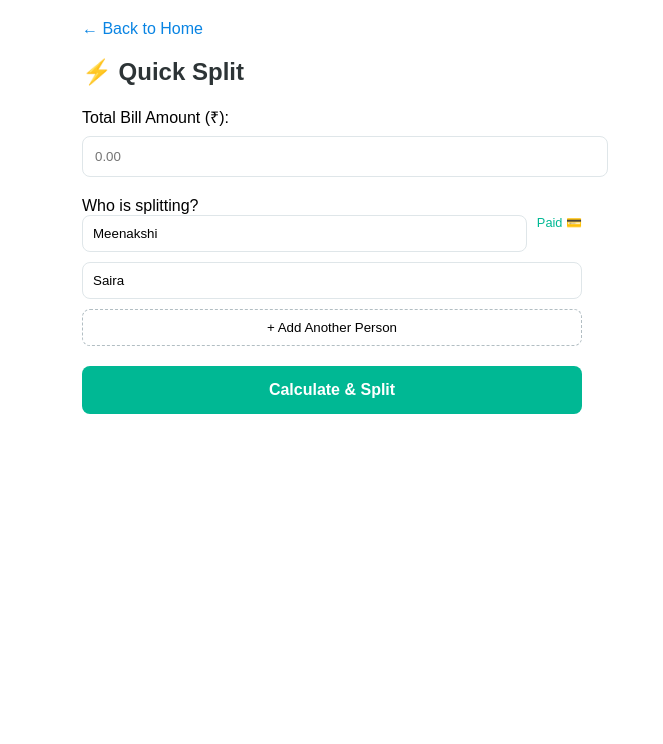
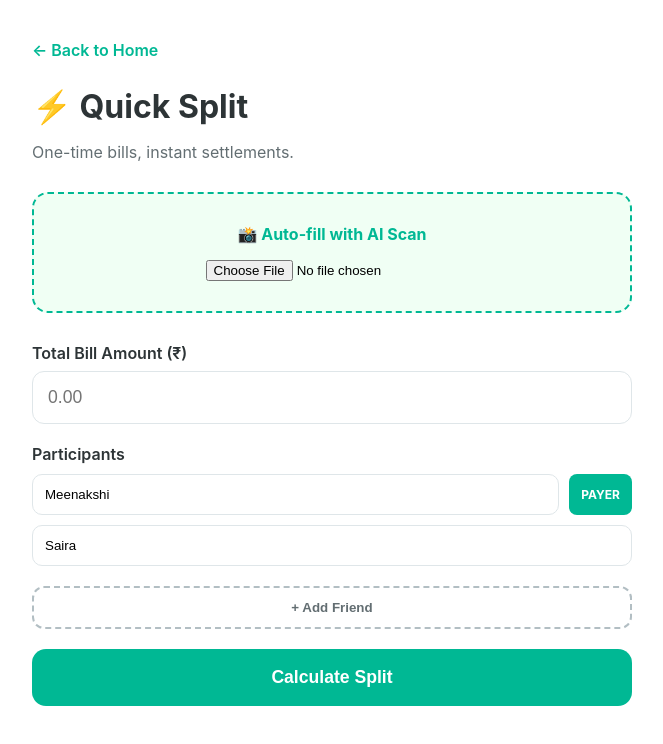
Before and after one commit to mee-nakshiii/splitmint, a React (Create React App) app: page /quick-split in a window 1280 px wide. Shown: the top 744 px of the page, without its empty margins (308-971 px from the left). Built offline with nearby package versions, Linux system fonts and the light colour scheme.

Commit message:
Add Gemini AI bill scanning and polished QuickSplit UI

```diff
--- a/package.json
+++ b/package.json
@@ -3,6 +3,7 @@
   "version": "0.1.0",
   "private": true,
   "dependencies": {
+    "@google/generative-ai": "^0.24.1",
     "@testing-library/dom": "^10.4.1",
     "@testing-library/jest-dom": "^6.9.1",
     "@testing-library/react": "^16.3.2",
--- a/src/pages/QuickSplit.js
+++ b/src/pages/QuickSplit.js
@@ -1,22 +1,40 @@
 import React, { useState } from 'react';
 import { Link } from 'react-router-dom';
 import { minimizeTransactions } from '../utils/settlement';
-// We will use this for the QR code in the next sub-step
+import { scanBill } from '../utils/gemini';
 import { QRCodeSVG } from 'qrcode.react';
 
 const QuickSplit = () => {
   const [amount, setAmount] = useState('');
   const [names, setNames] = useState(['Meenakshi', 'Saira']);
   const [results, setResults] = useState([]);
+  const [isScanning, setIsScanning] = useState(false);
 
-  // Function to add a new input box for another friend
   const addPerson = () => {
     setNames([...names, '']);
   };
 
+  const handleScan = async (e) => {
+    const file = e.target.files[0];
+    if (!file) return;
+
+    setIsScanning(true);
+    try {
+      const detectedAmount = await scanBill(file);
+      if (detectedAmount) {
+        const cleanAmount = detectedAmount.replace(/[^0-9.]/g, '');
+        setAmount(cleanAmount);
+      }
+    } catch (error) {
+      console.error("Scanning failed", error);
+      alert("Gemini couldn't read the bill. Please enter manually.");
+    }
+    setIsScanning(false);
+  };
+
   const handleCalculate = () => {
     if (!amount || names.some(n => n === '')) {
-      alert("Please enter an amount and all names!");
+      alert("Please enter a total amount and all names.");
       return;
     }
 
@@ -24,66 +42,182 @@ const QuickSplit = () => {
     const share = total / names.length;
     const balances = {};
 
-    // Logic: The first person in the list is the one who paid
-    names.forEach((name, index) => {
-      balances[name] = index === 0 ? total - share : -share;
+    names.forEach((name, i) => {
+      balances[name] = i === 0 ? total - share : -share;
     });
 
-    setResults(minimizeTransactions(balances));
+    const settlements = minimizeTransactions(balances);
+    setResults(settlements);
   };
 
   return (
-    <div style={{ padding: '20px', maxWidth: '500px', margin: 'auto', fontFamily: 'sans-serif' }}>
-      <Link to="/" style={{ textDecoration: 'none', color: '#0984e3' }}>← Back to Home</Link>
-      <h2 style={{ color: '#2d3436', marginTop: '20px' }}>⚡ Quick Split</h2>
+    <div style={{
+      padding: '40px 20px',
+      maxWidth: '600px',
+      margin: 'auto',
+      fontFamily: '"Inter", sans-serif',
+      backgroundColor: '#fff',
+      minHeight: '100vh'
+    }}>
+      <Link to="/" style={{
+        textDecoration: 'none',
+        color: '#00b894',
+        fontWeight: '600',
+        display: 'flex',
+        alignItems: 'center',
+        gap: '5px',
+        marginBottom: '20px'
+      }}>
+        ← Back to Home
+      </Link>
 
-      <div style={{ marginBottom: '20px' }}>
-        <label>Total Bill Amount (₹):</label>
+      <h2 style={{ fontSize: '2rem', color: '#2d3436', marginBottom: '10px' }}>⚡ Quick Split</h2>
+      <p style={{ color: '#636e72', marginBottom: '30px' }}>One-time bills, instant settlements.</p>
+
+      <div style={{
+        border: '2px dashed #00b894',
+        padding: '30px',
+        borderRadius: '16px',
+        marginBottom: '30px',
+        textAlign: 'center',
+        backgroundColor: '#f0fff4'
+      }}>
+        <p style={{ margin: '0 0 15px 0', fontWeight: 'bold', color: '#00b894' }}>
+          {isScanning ? "🤖 Gemini is reading your bill..." : "📸 Auto-fill with AI Scan"}
+        </p>
+        <input
+          type="file"
+          accept="image/*"
+          onChange={handleScan}
+          disabled={isScanning}
+        />
+      </div>
+
+      <div style={{ display: 'flex', flexDirection: 'column', gap: '20px' }}>
+        <div>
+          <label style={{ fontWeight: '600', color: '#2d3436' }}>Total Bill Amount (₹)</label>
           <input
             type="number"
             placeholder="0.00"
             value={amount}
             onChange={(e) => setAmount(e.target.value)}
-          style={{ width: '100%', padding: '12px', marginTop: '8px', borderRadius: '8px', border: '1px solid #dfe6e9' }}
+            style={{
+              width: '100%',
+              padding: '15px',
+              marginTop: '8px',
+              borderRadius: '12px',
+              border: '1px solid #dfe6e9',
+              fontSize: '1.1rem',
+              boxSizing: 'border-box'
+            }}
           />
         </div>
 
-      <label>Who is splitting?</label>
+        <div>
+          <label style={{ fontWeight: '600', color: '#2d3436' }}>Participants</label>
+          <div style={{ marginTop: '10px', display: 'flex', flexDirection: 'column', gap: '10px' }}>
             {names.map((name, i) => (
-        <div key={i} style={{ display: 'flex', gap: '10px', marginBottom: '10px' }}>
+              <div key={i} style={{ display: 'flex', gap: '10px' }}>
                 <input
-            placeholder={i === 0 ? "Payer's Name" : "Friend's Name"}
+                  placeholder={i === 0 ? "Payer (e.g. Meenakshi)" : "Friend's name"}
                   value={name}
                   onChange={(e) => {
                     const newNames = [...names];
                     newNames[i] = e.target.value;
                     setNames(newNames);
                   }}
-            style={{ flex: 1, padding: '10px', borderRadius: '8px', border: '1px solid #dfe6e9' }}
+                  style={{
+                    flex: 1,
+                    padding: '12px',
+                    borderRadius: '10px',
+                    border: '1px solid #dfe6e9'
+                  }}
                 />
-          {i === 0 && <span style={{ fontSize: '0.8rem', color: '#00b894' }}>Paid 💳</span>}
+                {i === 0 && (
+                  <span style={{
+                    backgroundColor: '#00b894',
+                    color: 'white',
+                    padding: '8px 12px',
+                    borderRadius: '8px',
+                    fontSize: '0.75rem',
+                    fontWeight: 'bold',
+                    display: 'flex',
+                    alignItems: 'center'
+                  }}>
+                    PAYER
+                  </span>
+                )}
               </div>
             ))}
+          </div>
+        </div>
 
-      <button onClick={addPerson} style={{ background: 'none', border: '1px dashed #b2bec3', padding: '10px', width: '100%', cursor: 'pointer', borderRadius: '8px', marginBottom: '20px' }}>
-        + Add Another Person
+        <button onClick={addPerson} style={{
+          background: 'none',
+          border: '2px dashed #b2bec3',
+          padding: '12px',
+          width: '100%',
+          cursor: 'pointer',
+          borderRadius: '12px',
+          color: '#636e72',
+          fontWeight: '600'
+        }}>
+          + Add Friend
         </button>
 
-      <button onClick={handleCalculate} style={{ width: '100%', padding: '15px', background: '#00b894', color: 'white', border: 'none', borderRadius: '8px', fontWeight: 'bold', fontSize: '1rem' }}>
-        Calculate & Split
-      </button>
-
-      {results.map((res, i) => (
-        <div key={i} style={{ marginTop: '20px', padding: '20px', background: '#fff', borderRadius: '12px', boxShadow: '0 2px 10px rgba(0,0,0,0.05)', textAlign: 'center' }}>
-          <p style={{ fontSize: '1.1rem' }}><b>{res.from}</b> pays <b>{res.to}</b></p>
-          <h3 style={{ color: '#d63031', margin: '10px 0' }}>₹{res.amount}</h3>
-
-          {/* UPI Payment Button Placeholder */}
-          <button style={{ padding: '8px 15px', borderRadius: '20px', border: '1px solid #0984e3', background: 'white', color: '#0984e3', cursor: 'pointer' }}>
-            Generate Payment QR
+        <button onClick={handleCalculate} style={{
+          width: '100%',
+          padding: '18px',
+          background: '#00b894',
+          color: 'white',
+          border: 'none',
+          borderRadius: '14px',
+          fontWeight: 'bold',
+          fontSize: '1.1rem',
+          cursor: 'pointer'
+        }}>
+          Calculate Split
         </button>
       </div>
+
+      {results.length > 0 && (
+        <div style={{ marginTop: '40px' }}>
+          <h3 style={{ color: '#2d3436', marginBottom: '20px' }}>Settlements</h3>
+          <div style={{ display: 'flex', flexDirection: 'column', gap: '20px' }}>
+            {results.map((res, i) => (
+              <div key={i} style={{
+                padding: '25px',
+                background: '#f8f9fa',
+                borderRadius: '20px',
+                textAlign: 'center',
+                border: '1px solid #eee'
+              }}>
+                <p style={{ fontSize: '1rem', color: '#2d3436', margin: '0' }}>
+                  <span style={{ fontWeight: 'bold', color: '#d63031' }}>{res.from}</span> pays <span style={{ fontWeight: 'bold', color: '#00b894' }}>{res.to}</span>
+                </p>
+                <h2 style={{ fontSize: '2rem', color: '#2d3436', margin: '15px 0' }}>₹{res.amount}</h2>
+
+                <div style={{
+                  marginTop: '15px',
+                  background: 'white',
+                  padding: '20px',
+                  display: 'inline-block',
+                  borderRadius: '16px',
+                  boxShadow: '0 4px 10px rgba(0,0,0,0.05)'
+                }}>
+                  <QRCodeSVG
+                    value={`upi://pay?pa=meenakshi@upi&pn=${res.to}&am=${res.amount}&cu=INR`}
+                    size={160}
+                  />
+                  <p style={{ fontSize: '0.75rem', color: '#b2bec3', marginTop: '10px' }}>
+                    Scan to pay via UPI
+                  </p>
+                </div>
+              </div>
             ))}
+          </div>
+        </div>
+      )}
     </div>
   );
 };
--- /dev/null
+++ b/src/utils/gemini.js
@@ -0,0 +1,28 @@
+import { GoogleGenerativeAI } from "@google/generative-ai";
+
+// ⚠️ Remember to get your API Key from Google AI Studio!
+const genAI = new GoogleGenerativeAI("AIzaSyD55WvKELPxRDW8sMv-hi-vwwJXBmokTg0");
+
+export async function scanBill(imageFile) {
+  const model = genAI.getGenerativeModel({ model: "gemini-1.5-flash" });
+
+  // This part converts the image file so Gemini can "see" it
+  const imageData = await new Promise((resolve) => {
+    const reader = new FileReader();
+    reader.onloadend = () => resolve(reader.result.split(',')[1]);
+    reader.readAsDataURL(imageFile);
+  });
+
+  const prompt = "Look at this bill. Find the total amount and return it as a number. Only return the number, nothing else.";
+
+  try {
+    const result = await model.generateContent([
+      prompt,
+      { inlineData: { data: imageData, mimeType: imageFile.type } }
+    ]);
+    return result.response.text();
+  } catch (error) {
+    console.error("Gemini Error:", error);
+    return null;
+  }
+}
```
Also changed, not shown: 1 other file (tests, documents, lock files or other folders). Lines whose indentation alone changed are shown as unchanged.
